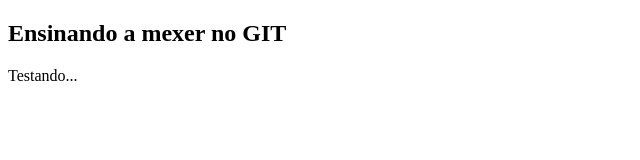
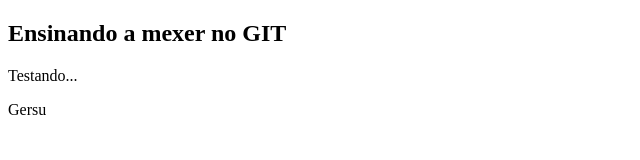
Before and after one commit to VictorMannoel/teste, a plain HTML site: page index.html in a window 1280 px wide. Shown: the full height of the page, 0-640 px from the left. Drawn offline with Linux system fonts and the light colour scheme.

Commit message:
Update index.html
ADCIONEI

```diff
--- a/index.html
+++ b/index.html
@@ -8,5 +8,6 @@
 <body>
     <h2>Ensinando a mexer no GIT</h2>
     <p>Testando...</p>
+    <p>Gersu</p>
 </body>
 </html>
```
